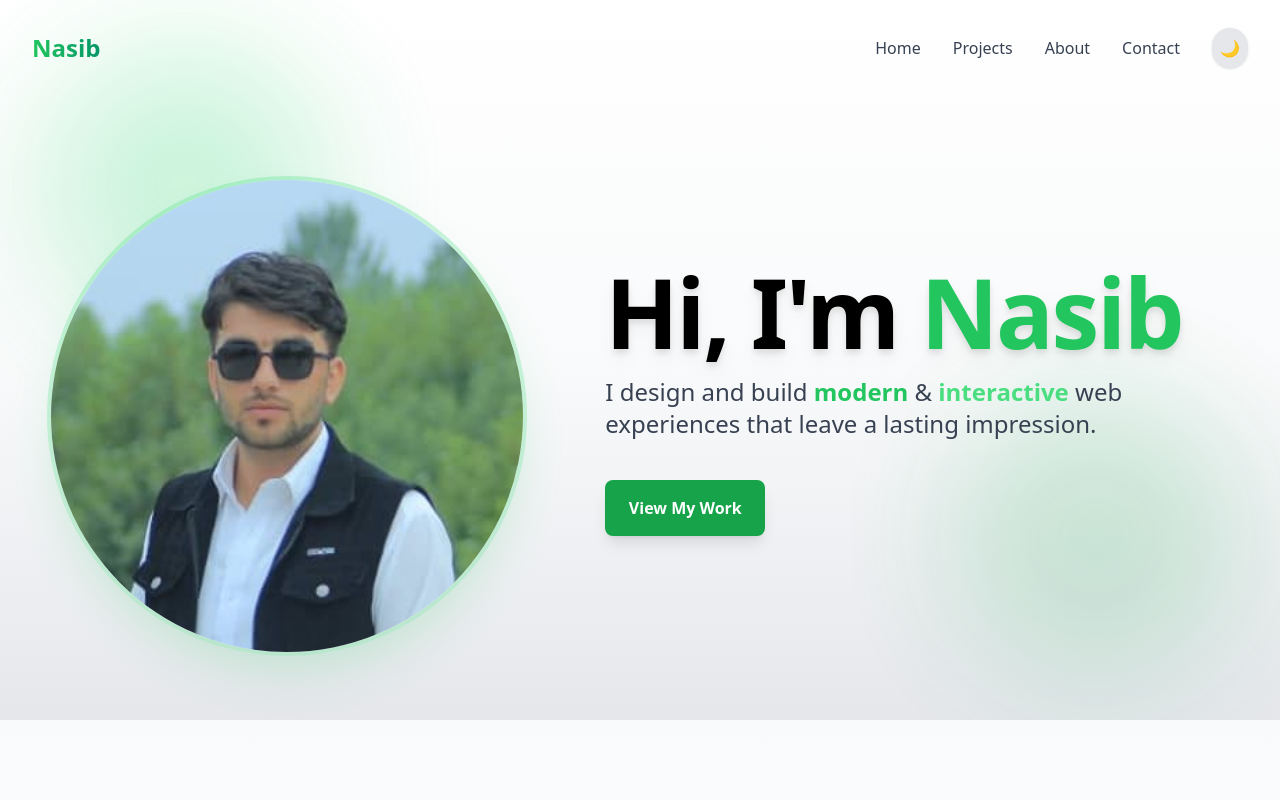
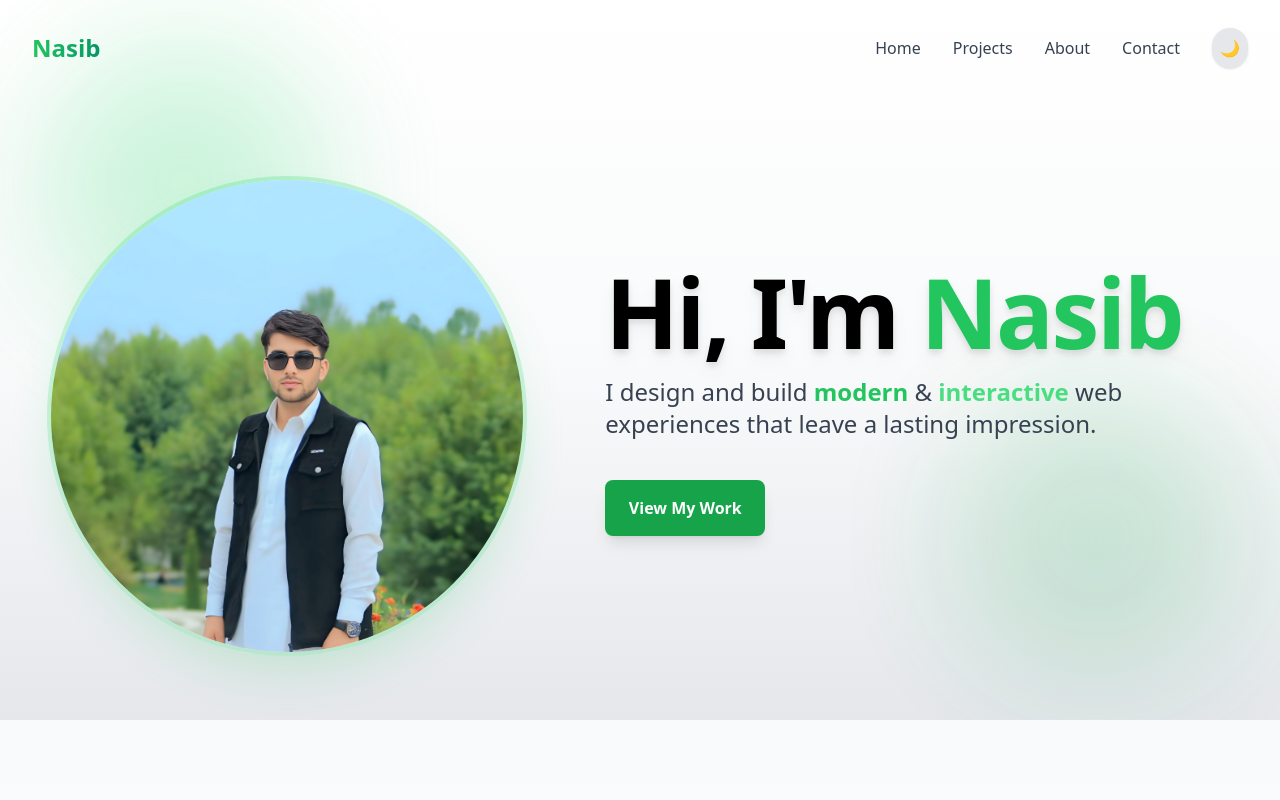
Before and after one commit to Nasibcs/new-portfolio, a React (Vite) app: page / in a window 1280 px wide. Shown: the top 800 px of the page. Built offline with nearby package versions, Linux system fonts and the light colour scheme.

Commit message:
Update project files

```diff
--- a/src/Components/Home/Home.jsx
+++ b/src/Components/Home/Home.jsx
@@ -1,8 +1,7 @@
 import { motion } from "framer-motion";
 import '../../index.css';
 import { Link } from "react-router-dom";
-import image from "../About/images/image.jpg"
-
+import img from "../About/images/img.jpg"
 export default function Landing() {
   return (
     <div className="relative h-[50rem] flex flex-col lg:flex-row items-center px-4
@@ -23,7 +22,7 @@ export default function Landing() {
         <div className="relative  w-80 h-80 sm:w-80 sm:h-80 md:w-96 md:h-96 rounded-full overflow-hidden border-4 border-green-400/30 shadow-2xl shadow-green-500/20 xl:h-[30rem] xl:w-[30rem]">
           <div className="w-full h-full bg-gradient-to-br from-green-400 to-blue-500 flex items-center justify-center text-white text-lg">
           <img
-  src={image}
+  src={img}
   alt="Nasib"
   className="w-full h-full object-cover"
 />
```
Also changed, not shown: src/Components/About/images/img.jpg (added).
